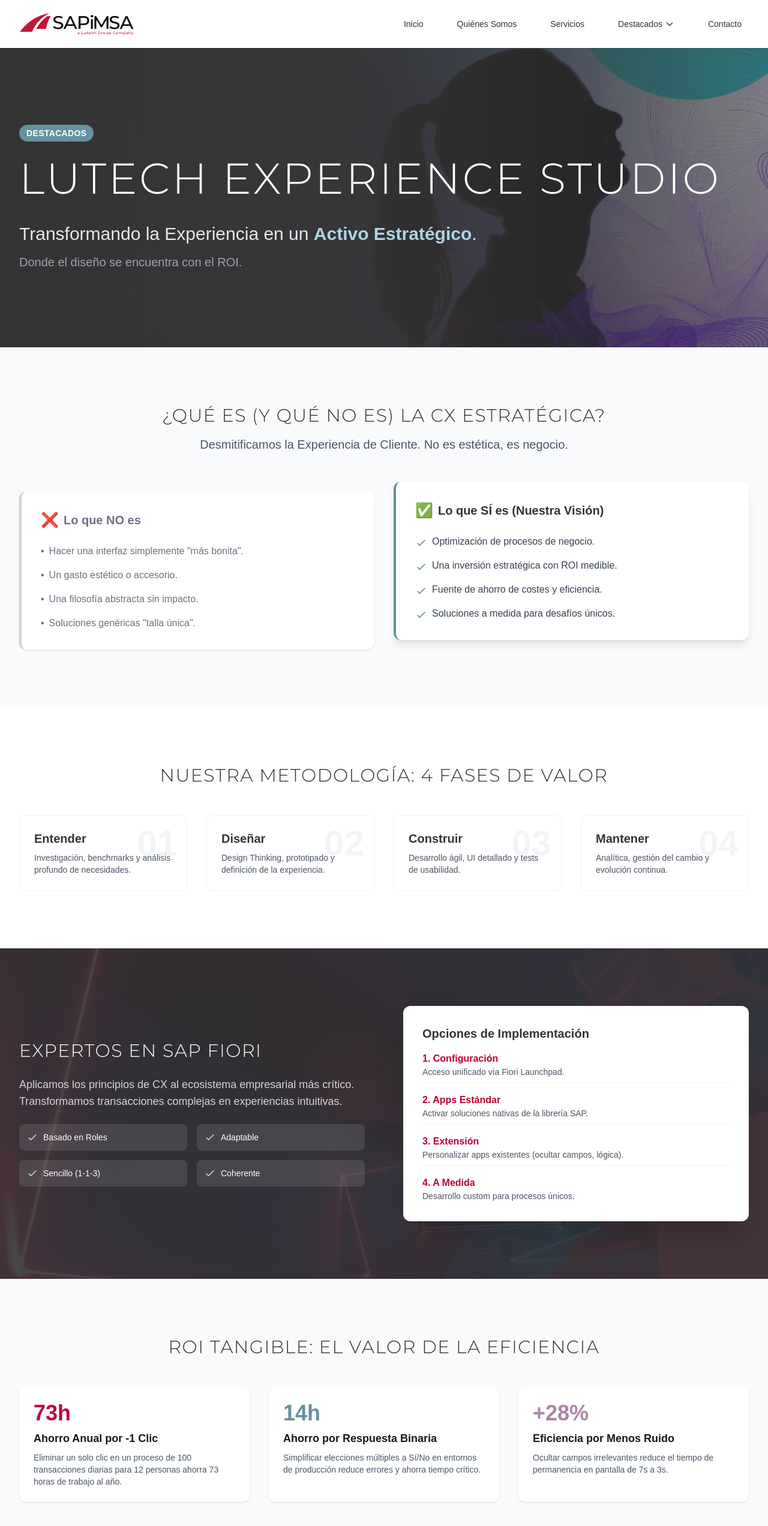
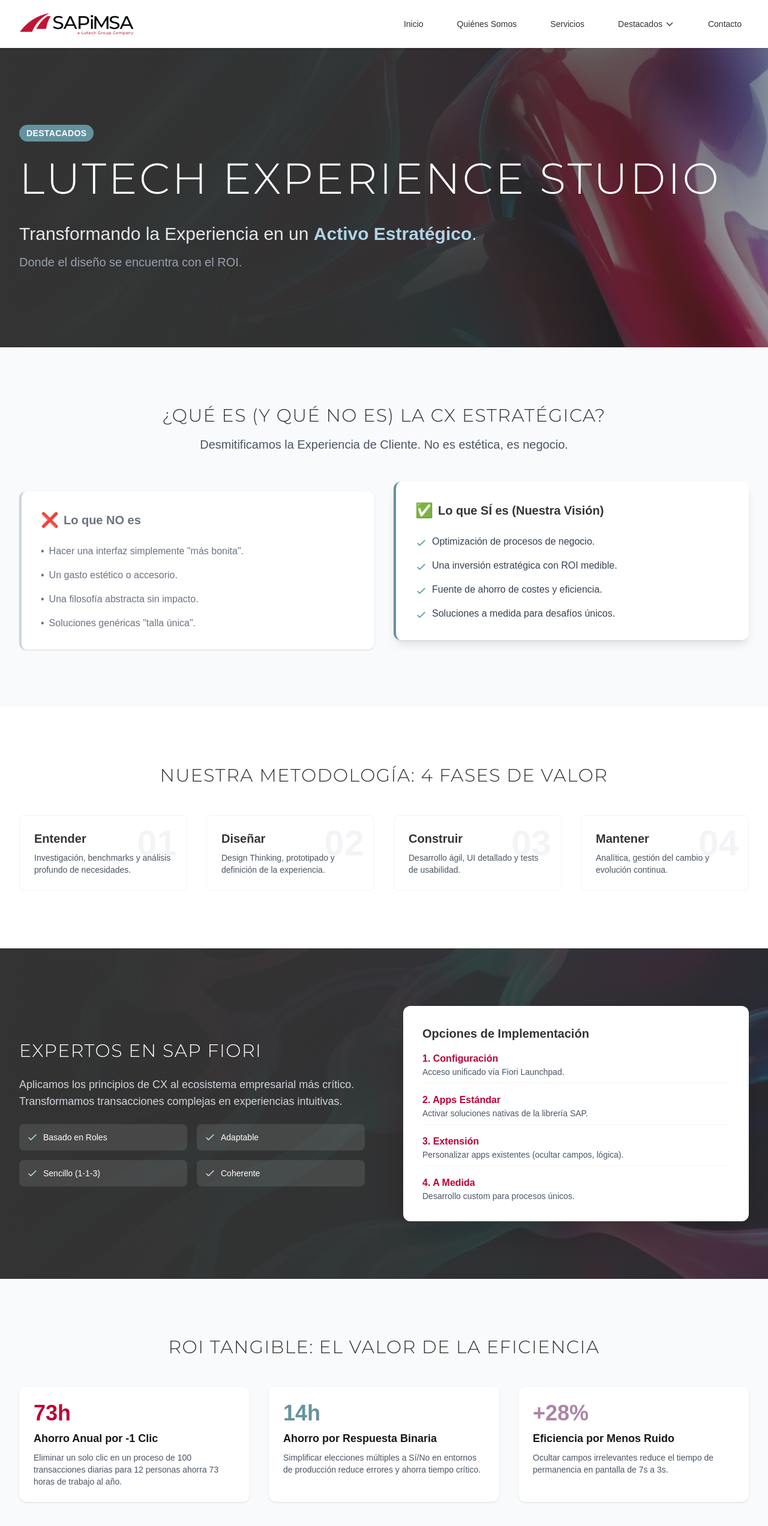
Before and after one commit to kareval/newsapimsa, a Next.js app: page /destacados/experience-studio in a window 1280 px wide. Shown: the top 2544 px of the page at 60% size. Built offline with nearby package versions, Linux system fonts and the light colour scheme.

Commit message:
Feat: Add abstract organic images to Experience Studio page

```diff
--- a/src/app/destacados/experience-studio/page.tsx
+++ b/src/app/destacados/experience-studio/page.tsx
@@ -6,10 +6,10 @@
         <div className="bg-white min-h-screen">
             {/* Hero Section */}
             <div className="relative bg-sapimsa-jet py-32 overflow-hidden">
-                <div className="absolute inset-0 opacity-40">
+                <div className="absolute inset-0 opacity-60">
                     <Image
-                        src="/images/uploads/human-future.png"
-                        alt="Lutech Experience Studio"
+                        src="/images/uploads/experience-hero.png"
+                        alt="Lutech Experience Studio Abstract Art"
                         fill
                         className="object-cover object-center"
                     />
@@ -117,7 +117,16 @@
 
             {/* SAP Fiori Section */}
             <div className="py-24 bg-sapimsa-jet text-white overflow-hidden relative">
-                <div className="absolute inset-0 opacity-10 bg-[url('/images/uploads/neon-tech.jpg')] bg-cover bg-center"></div>
+                <div className="absolute inset-0 opacity-20">
+                    <Image
+                        src="/images/uploads/experience-process.png"
+                        alt="Abstract Process Flow"
+                        fill
+                        className="object-cover object-center"
+                    />
+                </div>
+                {/* Overlay gradient for readability */}
+                <div className="absolute inset-0 bg-gradient-to-r from-sapimsa-jet via-sapimsa-jet/80 to-transparent z-0"></div>
                 <div className="max-w-7xl mx-auto px-4 sm:px-6 lg:px-8 relative z-10">
                     <div className="lg:flex lg:items-center lg:space-x-16">
                         <div className="lg:w-1/2 mb-12 lg:mb-0">
```
Also changed, not shown: public/images/uploads/experience-hero.png (added), public/images/uploads/experience-process.png (added).
